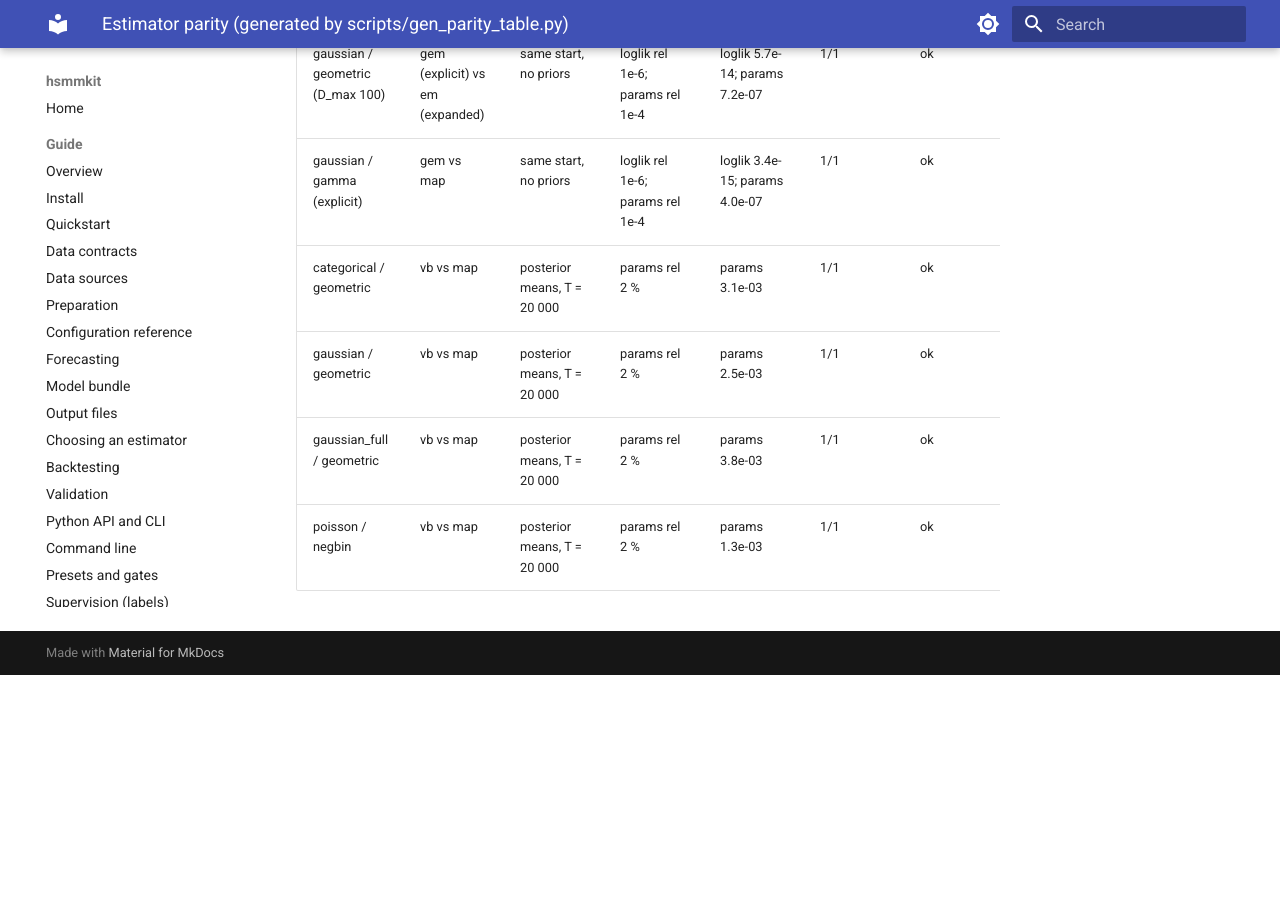
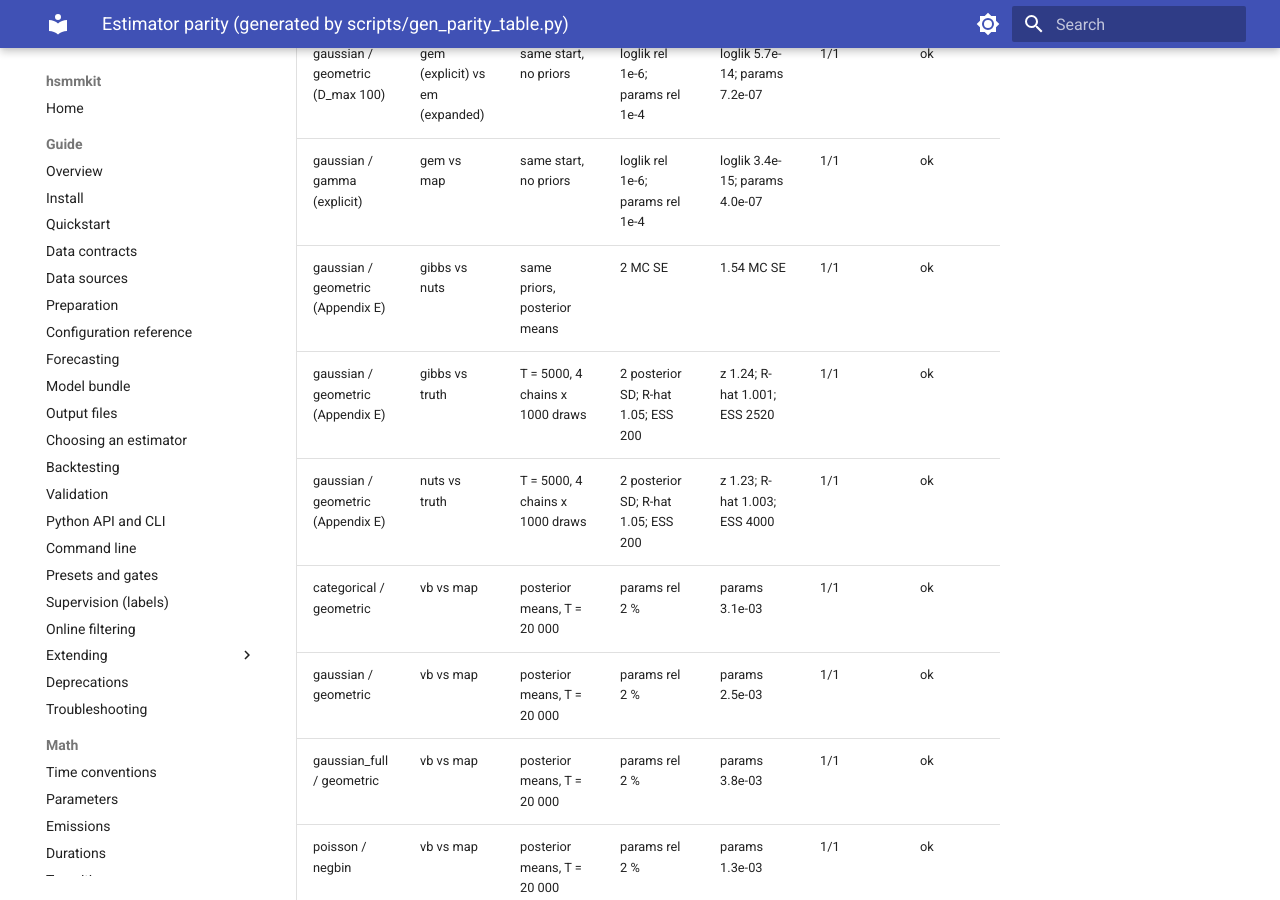
Before and after one commit to AinoLampe/hsmmkit, an MkDocs documentation site: the page built from docs/generated/estimator_parity.md, in a window 1280 px wide and 900 px high, scrolled down 1199 px. Built offline with MkDocs 1.6.1 and Material for MkDocs 9.7.7, drawn with Linux system fonts in a browser that asks for light colours; before the commit the page ends 1874 px from its top, so only the background shows below that.

Commit message:
docs: E13-T07 estimator parity table with the sampler rows [skip ci]
Co-Authored-By: Claude Sonnet 5.5 <noreply@anthropic.com>
Claude-Session: https://claude.ai/code/session_01UBEypu3rh1iFawRsoRsZdL

```diff
--- a/docs/generated/estimator_parity.md
+++ b/docs/generated/estimator_parity.md
@@ -14,6 +14,9 @@ Regenerate with `uv run python scripts/gen_parity_table.py` (add `--slow` for th
 | student_t / geometric / full | em vs map | same start, no priors (ecm) | loglik rel 1e-6; params rel 1e-4 | loglik 3.2e-15; params 4.0e-07 | 1/1 | ok |
 | gaussian / geometric (D_max 100) | gem (explicit) vs em (expanded) | same start, no priors | loglik rel 1e-6; params rel 1e-4 | loglik 5.7e-14; params 7.2e-07 | 1/1 | ok |
 | gaussian / gamma (explicit) | gem vs map | same start, no priors | loglik rel 1e-6; params rel 1e-4 | loglik 3.4e-15; params 4.0e-07 | 1/1 | ok |
+| gaussian / geometric (Appendix E) | gibbs vs nuts | same priors, posterior means | 2 MC SE | 1.54 MC SE | 1/1 | ok |
+| gaussian / geometric (Appendix E) | gibbs vs truth | T = 5000, 4 chains x 1000 draws | 2 posterior SD; R-hat 1.05; ESS 200 | z 1.24; R-hat 1.001; ESS 2520 | 1/1 | ok |
+| gaussian / geometric (Appendix E) | nuts vs truth | T = 5000, 4 chains x 1000 draws | 2 posterior SD; R-hat 1.05; ESS 200 | z 1.23; R-hat 1.003; ESS 4000 | 1/1 | ok |
 | categorical / geometric | vb vs map | posterior means, T = 20 000 | params rel 2 % | params 3.1e-03 | 1/1 | ok |
 | gaussian / geometric | vb vs map | posterior means, T = 20 000 | params rel 2 % | params 2.5e-03 | 1/1 | ok |
 | gaussian_full / geometric | vb vs map | posterior means, T = 20 000 | params rel 2 % | params 3.8e-03 | 1/1 | ok |
```
